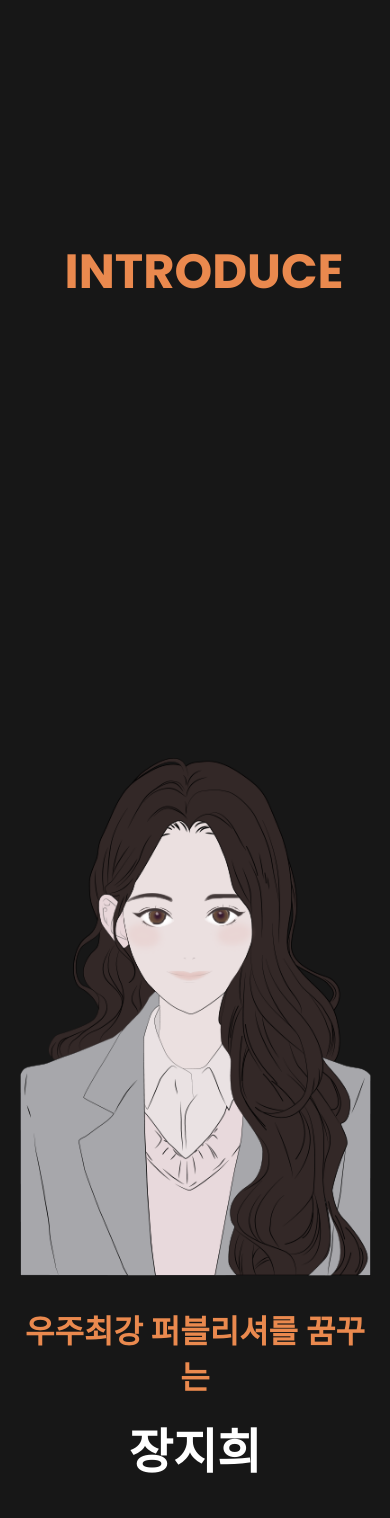
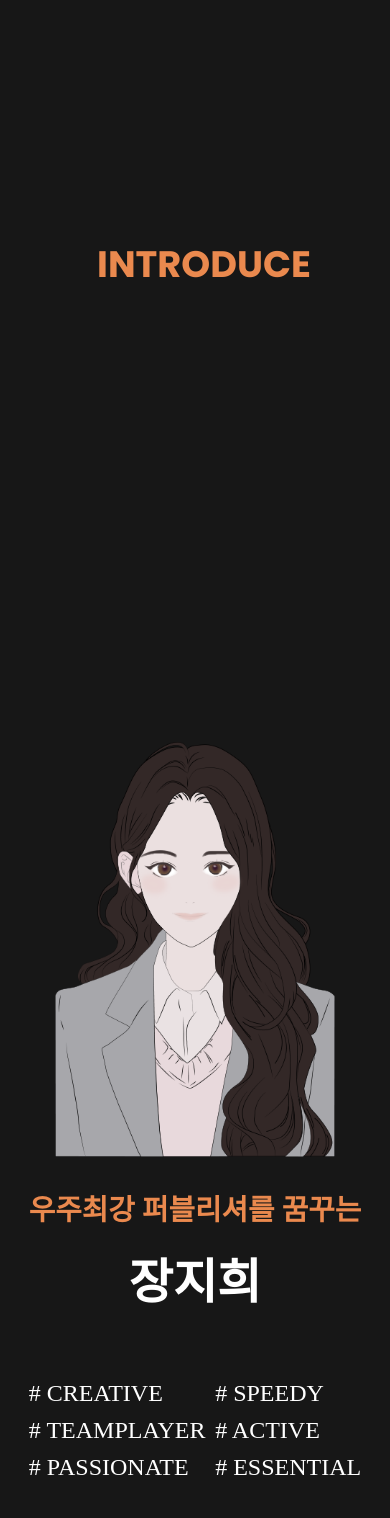
Before and after one commit to jangjiheee/introduce-portfolio, a PHP site: page /index.html in a window 390 px wide; the page is wider, and only the part inside the window is pictured. Shown: the part 708-2226 px from the top of that part. Run offline with PHP 8.4, Linux system fonts and the light colour scheme.

Commit message:
logo, h2 간격 수정

```diff
--- a/css/index.css
+++ b/css/index.css
@@ -141,9 +141,9 @@ header .main-menu .main-filter div.mobile-menu {
 }
 header .main-menu .main-filter div.mobile-menu .hamburger {
   position: fixed;
-  top: 38px;
+  top: 36px;
   float: right;
-  right: 7%;
+  right: 4.3%;
   width: 25px;
   height: 20px;
   margin-right: 20px;
@@ -382,11 +382,11 @@ section .introduce {
 }
 section .introduce h2 {
   margin: 0 auto;
-  font-size: 3em;
+  font-size: 2.3em;
   margin-bottom: 200px;
   position: -webkit-sticky;
   position: sticky;
-  top: 11px;
+  top: 18px;
   z-index: 999;
   width: -webkit-fit-content;
   width: -moz-fit-content;
@@ -434,6 +434,7 @@ section .introduce .intro-flex-box {
 }
 section .introduce .intro-flex-box .img-box {
   margin: 0 auto;
+  width: 80%;
 }
 @media screen and (min-width: 768px) {
   section .introduce .intro-flex-box .img-box {
@@ -464,7 +465,7 @@ section .introduce .intro-flex-box .explain {
 }
 section .introduce .intro-flex-box .explain h3 {
   color: #ea894e;
-  font-size: 2em;
+  font-size: 1.8em;
   margin: 30px 0 15px 0;
 }
 @media screen and (min-width: 768px) {
@@ -750,11 +751,11 @@ section .workspace {
 }
 section .workspace h2 {
   margin: 0 auto;
-  font-size: 3em;
+  font-size: 2.3em;
   margin-bottom: 400px;
   position: -webkit-sticky;
   position: sticky;
-  top: 10px;
+  top: 18px;
   z-index: 999;
   width: -webkit-fit-content;
   width: -moz-fit-content;
@@ -1639,11 +1640,11 @@ section .contact {
 }
 section .contact h2 {
   margin: 0 auto;
-  font-size: 2.5em;
+  font-size: 1.6em;
   margin-bottom: 400px;
   position: -webkit-sticky;
   position: sticky;
-  top: 15px;
+  top: 28px;
   z-index: 999;
   width: -webkit-fit-content;
   width: -moz-fit-content;
@@ -1689,7 +1690,6 @@ section .contact .form-gif-flex .contact-form {
   border: 4px solid #ffffff;
   padding: 60px 35px;
   color: #ffffff;
-  margin: 100px;
 }
 @media screen and (min-width: 768px) {
   section .contact .form-gif-flex .contact-form {
@@ -1804,4 +1804,4 @@ footer p {
     float: right;
     margin-right: 5%;
   }
-}/*# sourceMappingURL=index.css.map */
+}
--- a/index.html
+++ b/index.html
@@ -5,6 +5,9 @@
     <meta http-equiv="X-UA-Compatible" content="IE=edge">
     <meta name="viewport" content="width=device-width, initial-scale=1.0">
     <meta name="Author" content="jihee-jang">
+    <meta property="og:image" content="./images/thumbnail.jpg">
+    <meta property="og:title" content="jihee's portfolio">
+    <meta propertt="og:description" content="웹퍼블리셔 장지희의 포트폴리오입니다">
     <link rel="stylesheet" href="./css/index.css">
     <link rel="stylesheet" href="https://unpkg.com/aos@2.3.1/dist/aos.css">
     <script src="./js/jquery.js"></script>
--- a/scss/index.scss
+++ b/scss/index.scss
@@ -87,10 +87,10 @@ header {
 
                 .hamburger {
                     position: fixed;
-                    top: 38px;
+                    top: 36px;
                     // left: 88.8%;
                     float: right;
-                    right: 7%;
+                    right: 4.3%;
                     width: 25px;
                     height: 20px;
                     margin-right: 20px;
@@ -311,10 +311,10 @@ section {
 
         h2 {
             margin: 0 auto;
-            font-size: 3em;
+            font-size: 2.3em;
             margin-bottom: 200px;
             position: sticky;
-            top: 11px;
+            top: 18px;
             z-index: 999;
             width: fit-content;
             transform: translateX(9px);
@@ -356,7 +356,7 @@ section {
 
             .img-box {
                 margin: 0 auto;
-
+                width: 80%;
                 @include responsive(tablet-size) {
                     width: 40%;
                     margin-left: 7%;
@@ -380,7 +380,7 @@ section {
 
                 h3 {
                     color: $orange;
-                    font-size: 2em;
+                    font-size: 1.8em;
                     margin: 30px 0 15px 0;
                     @include responsive(tablet-size) {
                         font-size: 1.66em;
@@ -700,10 +700,10 @@ section {
 
         h2 {
             margin: 0 auto;
-            font-size: 3em;
+            font-size: 2.3em;
             margin-bottom: 400px;
             position: sticky;
-            top: 10px;
+            top: 18px;
             z-index: 999;
             width: fit-content;
             transform: translateX(10px);
@@ -1075,10 +1075,10 @@ section {
 
         h2 {
             margin: 0 auto;
-            font-size: 2.5em;
+            font-size: 1.6em;
             margin-bottom: 400px;
             position: sticky;
-            top: 15px;
+            top: 28px;
             z-index: 999;
             width: fit-content;
             transform: translateX(10px);
@@ -1125,7 +1125,6 @@ section {
                 border: 4px solid $white;
                 padding: 60px 35px;
                 color: $white;
-                margin: 100px;
 
                 @include responsive(tablet-size) {
                     width: 87%;
```
Also changed, not shown: images/thumbnail.jpg (added).
